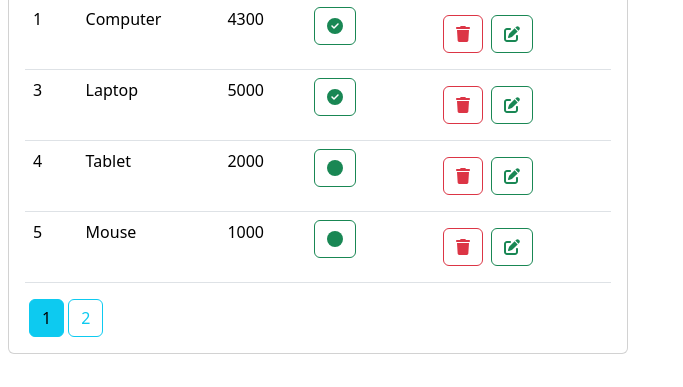
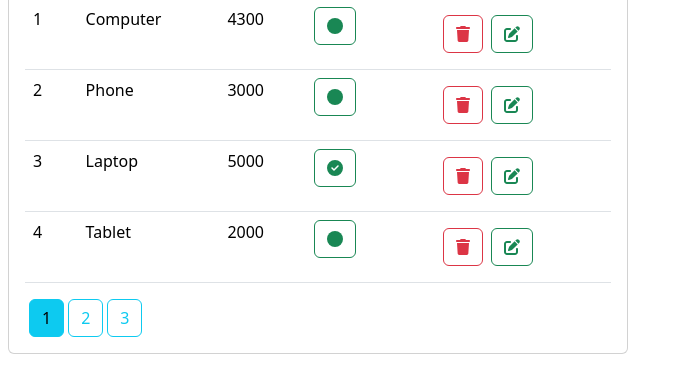
Before and after one commit to AhmedElyacoubiForJ/products-crud-app, a React (Create React App) app: page /products in a window 1280 px wide. Shown: the part 246-633 px from the top of the page, without its empty margins (0-683 px from the left). Built offline with nearby package versions, Linux system fonts and the light colour scheme; data requests are answered from the project's data file.

Commit message:
SearchForm component

```diff
--- a/data/db.json
+++ b/data/db.json
@@ -4,7 +4,13 @@
           "id": 1,
           "name": "Computer",
           "price": 4300,
-      "checked": true
+          "checked": false
+      },
+      {
+          "id": 2,
+          "name": "Phone",
+          "price": 3000,
+          "checked": false
       },
       {
           "id": 3,
@@ -37,6 +43,12 @@
           "checked": false
       },
       {
+          "id": 8,
+          "name": "Speaker",
+          "price": 5000,
+          "checked": false
+      },
+      {
           "id": 9,
           "name": "Headphone",
           "price": 3000,
--- a/src/components/Products.js
+++ b/src/components/Products.js
@@ -4,7 +4,6 @@ import {
   faCheckCircle,
   faCircle,
   faEdit,
-  faSearch,
   faTrash,
 } from "@fortawesome/free-solid-svg-icons";
 import {
@@ -16,14 +15,18 @@ import {
 import { ProductsContext } from "../context/ProductsContext";
 
 import { useNavigate } from "react-router-dom";
+import SearchForm from "./SearchForm";
 
 function Products() {
   const navigate = useNavigate();
   const [appState, setAppState] = useContext(ProductsContext);
-  const [searchText, setSearchText] = useState("");
 
   useEffect(() => {
-    handleGetProductsPaginated(appState.keyword, appState.currentPage, appState.pageSize);
+    handleGetProductsPaginated(
+      appState.keyword,
+      appState.currentPage,
+      appState.pageSize
+    );
   }, []);
 
   const getTotalPages = (resp, size) => {
@@ -33,7 +36,7 @@ function Products() {
       totalPages = totalPages + 1;
     }
     return totalPages;
-  }
+  };
 
   const handleGetProductsPaginated = (keyword, page, size) => {
     getProductsPaginated(keyword, page, size)
@@ -46,7 +49,7 @@ function Products() {
           totalPages: totalPages,
           currentPage: page,
           keyword: keyword,
-          pageSize: size
+          pageSize: size,
         });
       })
       .catch((err) => console.log(err));
@@ -72,17 +75,19 @@ function Products() {
     handleGetProductsPaginated(appState.keyword, page, appState.pageSize);
   };
 
-  const handleSearch = (e) => {
+ /*  const handleSearch = (e) => {
     e.preventDefault();
     handleGetProductsPaginated(searchText, 1, appState.pageSize);
-  };
+  }; */
 
   const handleDeleteProduct = (id) => {
     // update DB
     deleteProduct(id)
       .then((resp) => {
         // update UI
-        const newProducts = appState.products.filter((product) => product.id !== id);
+        const newProducts = appState.products.filter(
+          (product) => product.id !== id
+        );
         setAppState({ ...appState, products: newProducts });
       })
       .catch((err) => console.log(err));
@@ -94,24 +99,8 @@ function Products() {
         <div className="col-md-6">
           <div className="card mt-1">
             <div className="card-body">
-              <form onSubmit={(e) => handleSearch(e)}>
-                <div className="row g-2">
-                  <div className="col-auto">
-                    <input
-                      type="text"
-                      className="form-control"
-                      placeholder="Search..."
-                      value={searchText}
-                      onChange={(e) => setSearchText(e.target.value)}
-                    />
-                  </div>
-                  <div className="col-auto">
-                    <button className="btn btn-success">
-                      <FontAwesomeIcon icon={faSearch} />
-                    </button>
-                  </div>
-                </div>
-              </form>
+              {/* search form */}
+              <SearchForm handleGetProductsPaginated={handleGetProductsPaginated}/>
             </div>
           </div>
           <div className="card mt-1">
--- /dev/null
+++ b/src/components/SearchForm.js
@@ -0,0 +1,39 @@
+import React, { useState, useContext } from "react";
+
+import { FontAwesomeIcon } from "@fortawesome/react-fontawesome";
+import { faSearch } from "@fortawesome/free-solid-svg-icons";
+
+import { ProductsContext } from "../context/ProductsContext";
+
+const SearchForm = ({ handleGetProductsPaginated }) => {
+  const [searchText, setSearchText] = useState("");
+  const [appState, setAppState] = useContext(ProductsContext);
+
+  const handleSearch = (e) => {
+    e.preventDefault();
+    handleGetProductsPaginated(searchText, 1, appState.pageSize);
+  };
+
+  return (
+    <form onSubmit={(e) => handleSearch(e)}>
+      <div className="row g-2">
+        <div className="col-auto">
+          <input
+            type="text"
+            className="form-control"
+            placeholder="Search..."
+            value={searchText}
+            onChange={(e) => setSearchText(e.target.value)}
+          />
+        </div>
+        <div className="col-auto">
+          <button className="btn btn-success">
+            <FontAwesomeIcon icon={faSearch} />
+          </button>
+        </div>
+      </div>
+    </form>
+  );
+};
+
+export default SearchForm;
```
Lines whose indentation alone changed are shown as unchanged.
